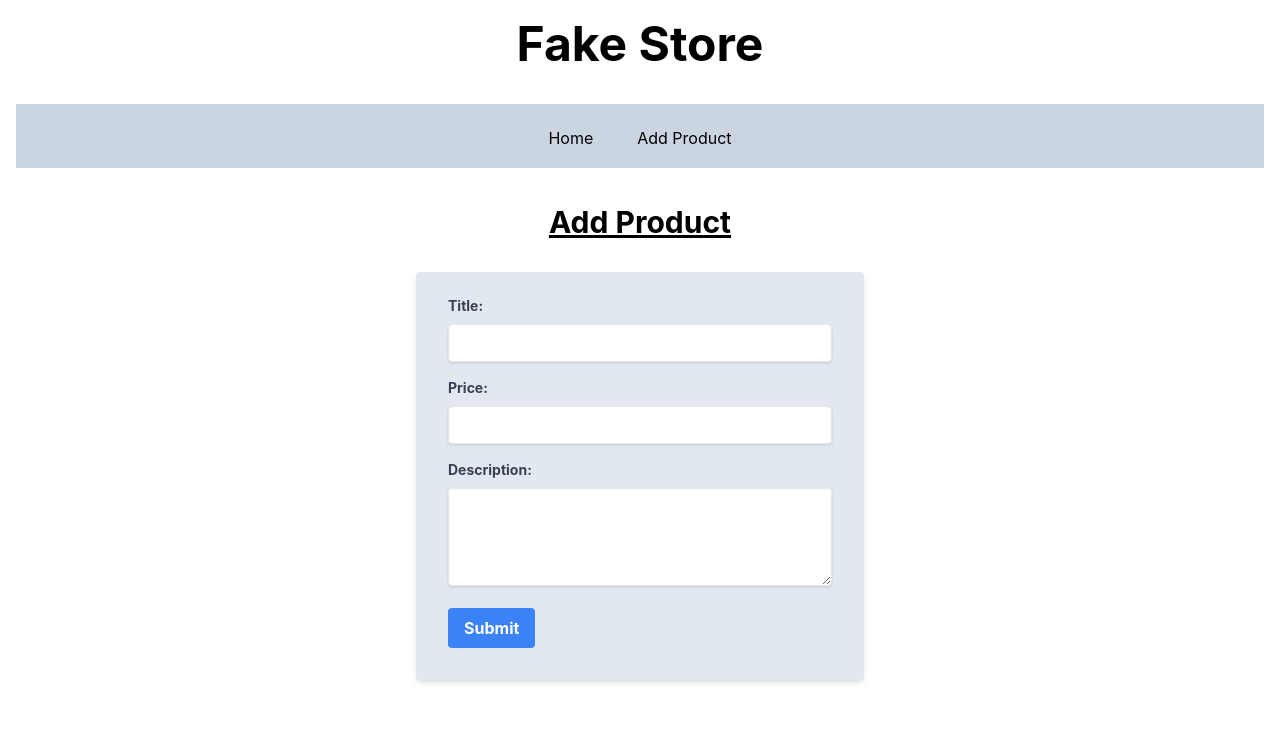
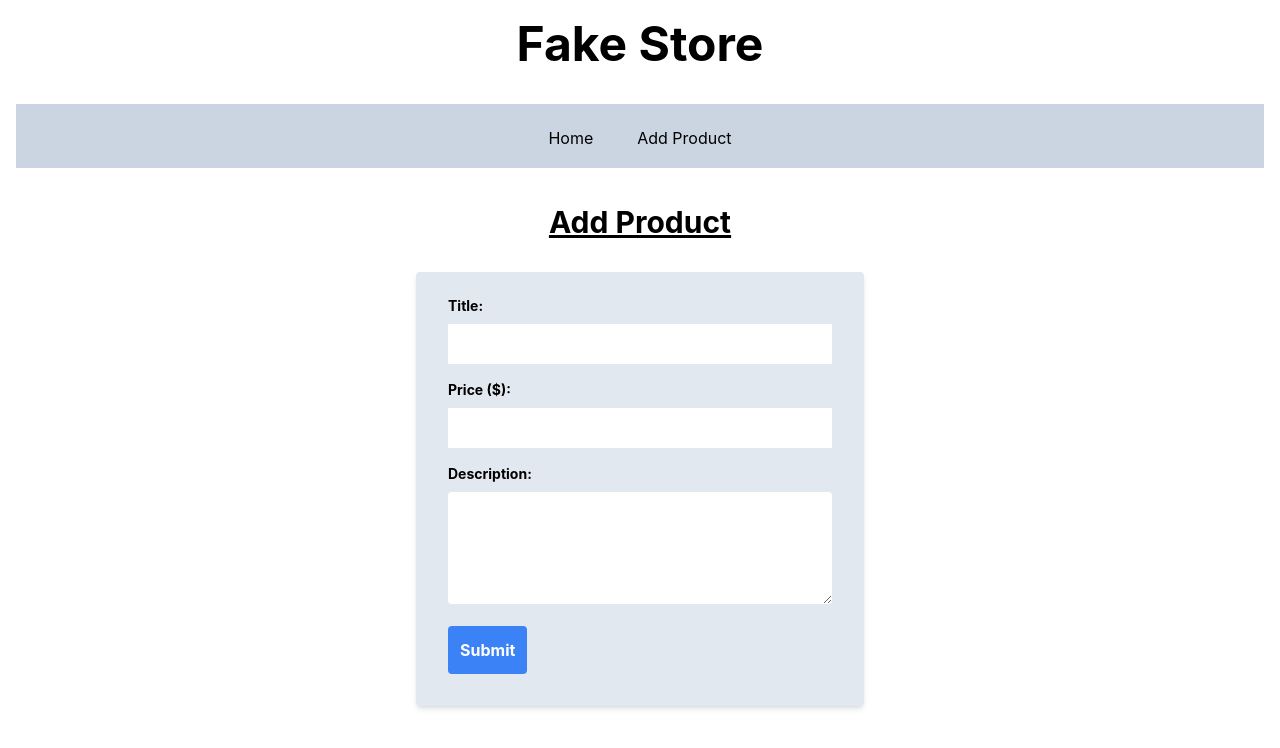
Before and after one commit to Talha-Rizwan/point-of-sale-react-frontend, a React (Create React App) app in the folder store-frontend/: page /add in a window 1280 px wide. Shown: the top 748 px of the page. Built offline with nearby package versions, Linux system fonts and the light colour scheme.

Commit message:
Fix: updated product form

```diff
--- a/store-frontend/src/components/FormComponent.js
+++ b/store-frontend/src/components/FormComponent.js
@@ -1,10 +1,11 @@
-// src/components/Form.js
 import React, { useState } from 'react';
+import axios from 'axios';
 
 function Form() {
   const [formData, setFormData] = useState({
-    name: '',
-    email: '',
+    title: '',
+    price: '',
+    description: '',
   });
 
   const handleChange = (e) => {
@@ -14,43 +15,58 @@ function Form() {
 
   const handleSubmit = (e) => {
     e.preventDefault();
-    // Handle form submission, e.g., send data to the server
-    console.log(formData);
+
+    axios.post('https://fakestoreapi.com/products', formData)
+    .then((response) => {
+      console.log('Data sent successfully:', response.data);
+
+      if (response.status === 200){
+        alert("The product "+ formData.title + " has been added!")
+      }
+      setFormData({
+        title: '',
+        price: '',
+        description: '',
+      })
+    })
+    .catch((error) => {
+      console.error('Error sending data:', error);
+    });
   };
 
   return (
     <div className="max-w-md mx-auto mt-8 ">
       <form onSubmit={handleSubmit} className="bg-slate-200 shadow-md rounded px-8 pt-6 pb-8 mb-4">
         <div className="mb-4">
-          <label htmlFor="name" className="block text-gray-700 text-sm font-bold mb-2">
+          <label htmlFor="name" className="block text-sm font-bold mb-2">
             Title:
           </label>
           <input
             type="text"
             id="title"
             name="title"
-            value={formData.name}
+            value={formData.title}
             onChange={handleChange}
-            className="shadow appearance-none border rounded w-full py-2 px-3 text-gray-700 leading-tight focus:outline-none focus:shadow-outline"
+            className="w-full p-2 "
             required
           />
         </div>
         <div className="mb-4">
-          <label htmlFor="name" className="block text-gray-700 text-sm font-bold mb-2">
-            Price:
+          <label htmlFor="name" className="block text-sm font-bold mb-2">
+            Price ($):
           </label>
           <input
-            type="text"
+            type="number"
             id="price"
             name="price"
-            value={formData.name}
+            value={formData.price}
             onChange={handleChange}
-            className="shadow appearance-none border rounded w-full py-2 px-3 text-gray-700 leading-tight focus:outline-none focus:shadow-outline"
+            className="w-full p-2"
             required
           />
         </div>
         <div className="mb-4">
-          <label htmlFor="description" className="block text-gray-700 text-sm font-bold mb-2">
+          <label htmlFor="description" className="block text-sm font-bold mb-2">
             Description:
           </label>
           <textarea
@@ -58,18 +74,16 @@ function Form() {
             name="description"
             value={formData.description}
             onChange={handleChange}
-            className="shadow appearance-none border rounded w-full py-2 px-3 text-gray-700 leading-tight focus:outline-none focus:shadow-outline"
+            className="rounded w-full p-2 "
             rows="4"
           ></textarea>
         </div>
-        <div className="flex items-center justify-between">
           <button
             type="submit"
-            className="bg-blue-500 hover:bg-blue-700 text-white font-bold py-2 px-4 rounded focus:outline-none focus:shadow-outline"
+            className="bg-blue-500 hover:bg-blue-700 text-white font-bold p-3 rounded "
           >
             Submit
           </button>
-        </div>
       </form>
     </div>
   );
```
